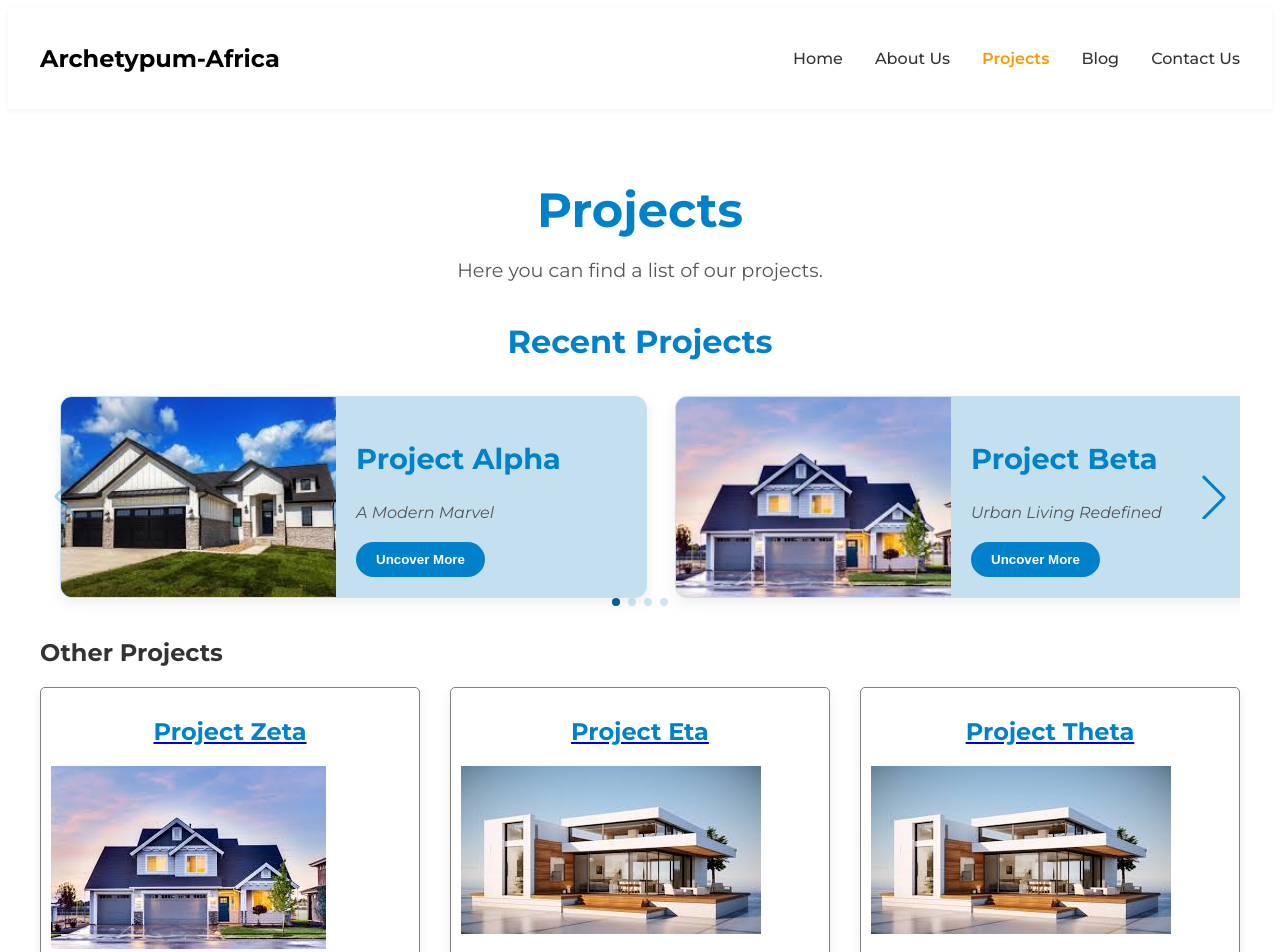
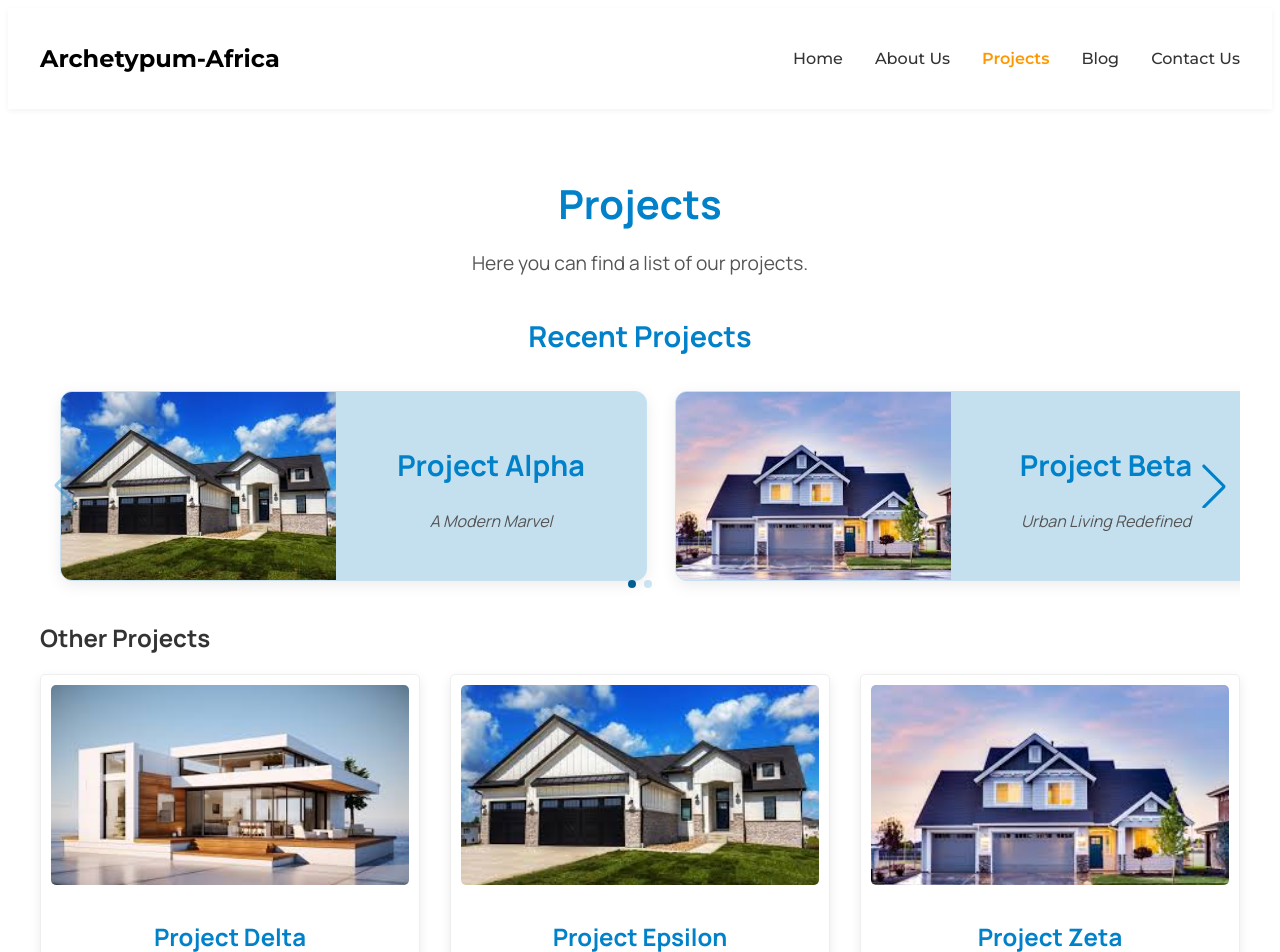
Before and after one commit to monalisasabina/archetypum-frontend, a React (Vite) app: page /projects in a window 1280 px wide. Shown: the top 952 px of the page. Built offline with nearby package versions, Linux system fonts and the light colour scheme.

Commit message:
other_projects cards

```diff
--- a/index.html
+++ b/index.html
@@ -3,6 +3,7 @@
   <head>
     <meta charset="UTF-8" />
 
+    <!-- FONTS -->
     <!-- Footer_font -->
     <link rel="preconnect" href="https://fonts.googleapis.com">
     <link rel="preconnect" href="https://fonts.gstatic.com" crossorigin>
@@ -13,9 +14,17 @@
     <link rel="preconnect" href="https://fonts.gstatic.com" crossorigin>
     <link href="https://fonts.googleapis.com/css2?family=Montserrat:ital,wght@0,100..900;1,100..900&family=Nunito:ital,wght@0,200..1000;1,200..1000&family=Open+Sans:ital,wght@0,300..800;1,300..800&family=Work+Sans:ital,wght@0,100..900;1,100..900&display=swap" rel="stylesheet">
 
+    <!-- ManRope Font -->
+    <link rel="preconnect" href="https://fonts.googleapis.com">
+    <link rel="preconnect" href="https://fonts.gstatic.com" crossorigin>
+    <link href="https://fonts.googleapis.com/css2?family=Manrope:wght@200..800&family=Montserrat:ital,wght@0,100..900;1,100..900&family=Nunito:ital,wght@0,200..1000;1,200..1000&family=Open+Sans:ital,wght@0,300..800;1,300..800&family=Work+Sans:ital,wght@0,100..900;1,100..900&display=swap" rel="stylesheet">
+
      <!-- Favicon -->
     <link rel="icon" type="image/svg+xml" href="/vite.svg" />
+
     <meta name="viewport" content="width=device-width, initial-scale=1.0" />
+
+    <!-- Project Title -->
     <title>Archetypum Africa</title>
 
   </head>
--- a/src/Pages/Blog.css
+++ b/src/Pages/Blog.css
@@ -68,7 +68,7 @@
   border: 1px solid #eee;
   border-radius: 12px;
   overflow: hidden;
-  box-shadow: 0 4px 8px rgba(0,0,0,0.05);
+  box-shadow: 0 4px 8px rgba(5, 4, 4, 0.05);
   transition: transform 0.3s ease, box-shadow 0.3s ease;
   cursor: pointer;
 }
--- a/src/Pages/Projects.css
+++ b/src/Pages/Projects.css
@@ -7,7 +7,8 @@
     padding: 40px 20px;
     background-color: #ffffff; /* White background */
     color: #333; /* Dark text for readability */
-    font-family: "Montserrat", sans-serif;
+    /* font-family: "Montserrat", sans-serif; */
+    font-family: "Manrope", sans-serif;
 }
 
 /* Header section */
@@ -17,7 +18,7 @@
 }
 
 .projects-header h1 {
-    font-size: 3rem;
+    font-size: 2.5rem;
     color: #0081c9; /* Accent color */
     margin-bottom: 10px;
 }
@@ -30,16 +31,23 @@
 /* Section titles */
 .section-title {
     color: #0081c9;
-    font-size: 2rem;
+    font-size: 1.8rem;
     margin: 30px 0 15px;
     text-align: center;
 }
 
 /* Swiper Project Cards */
+.recent-projects{
+    margin-bottom: 20px;
+}
 .swiper-slide {
     display: flex;
     justify-content: center;
+}
 
+.all-projects-link{
+    text-decoration: none;
+    color: inherit;
 }
 
 .project-card {
@@ -50,9 +58,9 @@
      box-shadow: 0 4px 15px rgba(0, 0, 0, 0.08);
      max-width: 800px;
      width: 100%;
-    margin: 20px;
-    border: 1px solid #c8e1f2;
-    transition: transform 0.3s ease, box-shadow 0.3s ease;
+     margin: 20px;
+     border: 1px solid #c8e1f2;
+     transition: transform 0.3s ease, box-shadow 0.3s ease;
 
 }
 
@@ -82,7 +90,7 @@
     display: flex;
     flex-direction: column;
     justify-content: center;
-    text-align: left;
+    text-align: center
 }
 
 .project-card-content h2{
@@ -108,6 +116,7 @@
     cursor: pointer;
     width: fit-content;
     transition: background-color 0.3s ease, transform 0.3s ease;
+    align-items: center;
 }
 
 .project-button:hover {
@@ -137,7 +146,6 @@
   }
 }
 
-
 /* Grid for Other Projects */
 .projects-grid {
     display: grid;
@@ -145,24 +153,44 @@
     gap: 30px;
     margin-top: 20px;
 }
+
 /* Other projects card */
 .project-other-card{
   box-shadow: 0 4px 12px rgba(0, 0, 0, 0.08);
-  border: 1px solid grey;
+
   border-radius: 5px;
   padding: 10px;
+   border: 1px solid #eee;
+}
+
+.project-other-card-link{
+    text-decoration: none;
 }
 
 .project-other-card h2{
     text-align: center;
     color: #0081c9;
     transition: transform 0.3s ease;
+    text-decoration: none;
 }
 
 .project-other-card:hover {
     transform: scale(1.05);
 }
 
+.project-other-card p{
+    text-align: center;
+    text-decoration: none;
+    color: #555;
+}
+
+.project-other-thumbnails img{
+    width: 100%;
+    height: 200px;
+    object-fit: cover;
+    border-radius: 5px;
+    margin-bottom: 10px;
+}
 
 /* Swiper Navigation Arrows */
 /* .swiper-button-next,
--- a/src/Pages/Projects.jsx
+++ b/src/Pages/Projects.jsx
@@ -13,12 +13,15 @@ const Projects = () => {
 
     // Sort projects by date
     const sortedProjects = [
-        ...projects.sort((a, b) => new Date(b.date) - new Date(a.date))
+        ...projects.sort((a, b) => new Date(b.dateAdded) - new Date(a.dateAdded))
     ]
 
     // Project functions
-    const recentProjects = sortedProjects.slice(0, 5); // Get the first 5 projects
-    const otherProjects = sortedProjects.slice(5); // Get the remaining projects
+      // Recent projects
+      const recentProjects = sortedProjects.slice(0, 3);
+
+        // Other projects
+      const otherProjects = sortedProjects.slice(3); // Get the remaining projects
 
     return (
         <div className="projects-container">
@@ -30,7 +33,11 @@ const Projects = () => {
             </div>
 
             {/* RECENT PROJECTS */}
+            <div className="recent-projects">
+
               <h2 className="section-title">Recent Projects</h2>
+
+
                 <Swiper
                     modules={[Navigation, Pagination]}
                     navigation
@@ -40,8 +47,11 @@ const Projects = () => {
                   >
                   {recentProjects.map((project) => (
                      <SwiperSlide key={project.id}>
+
+                         <Link to={`/projects/${project.id}`} className="all-projects-link">
                            <div className="project-card">
 
+                              {/* Project Thumbnail */}
                               <div className="project-thumbnail">
                                 <img
                                     src={project.thumbnail}
@@ -50,22 +60,28 @@ const Projects = () => {
 
                               </div>
 
+                               {/* Project Content */}
                               <div className="project-card-content">
 
                                 <h2>{project.title}</h2>
                                 <p className="project-subtitle">{project.subtitle}</p>
 
                                 {/* Read More Button */}
-                                <Link to={`/projects/${project.id}`} className="project-link">
+                                {/* <Link to={`/projects/${project.id}`} className="project-link">
                                     <button className="project-button">Uncover More</button>
-                                </Link>
+                                </Link> */}
 
                                </div>
 
                             </div>
+                        </Link>
                      </SwiperSlide>
                    ))}
                  </Swiper>
+
+            </div>
+
+
 
             {/* OTHER PROJECTS */}
             {otherProjects.length > 0 && (
@@ -77,7 +93,8 @@ const Projects = () => {
                             <Link to={`/projects/${project.id}`} key={project.id} className="project-other-card-link">
 
                                <div key={project.id} className="project-other-card">
-                                  <h2>{project.title}</h2>
+
+                                  {/* Thumbnail */}
                                   <div className="project-other-thumbnails">
 
                                      <img
@@ -86,6 +103,7 @@ const Projects = () => {
                                      />
 
                                   </div>
+                                  <h2>{project.title}</h2>
                                   <p className="project-other-subtitle">{project.subtitle}</p>
                               </div>
                             </Link>
```
Lines whose indentation alone changed are shown as unchanged.
